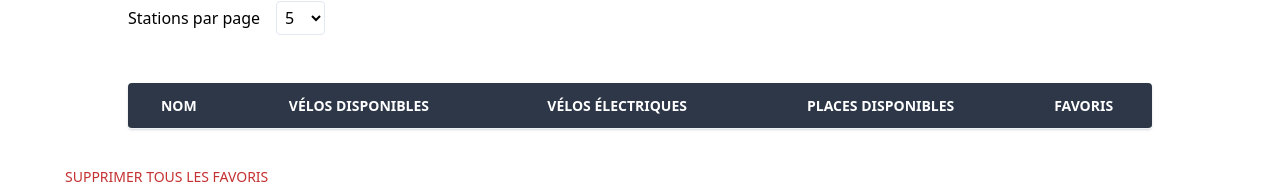
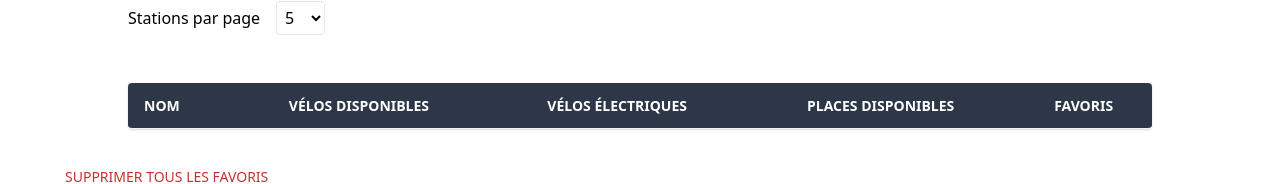
Before and after one commit to oliverrier/challenge-48h, a Vue app in the folder v3watcher/: page /favorite-list in a window 1280 px wide. Shown: the part 215-399 px from the top of the page. Built offline with nearby package versions, Linux system fonts and the light colour scheme.

Commit message:
faut le mettre à gauche

```diff
--- a/v3watcher/src/assets/scss/components/_favoriteList.scss
+++ b/v3watcher/src/assets/scss/components/_favoriteList.scss
@@ -4,7 +4,7 @@
     @apply text-5xl text-teal-700 ml-12;
   }
   &-th {
-    @apply text-center py-3 px-4 uppercase font-semibold text-sm;
+    @apply py-3 px-4 uppercase font-semibold text-sm;
   }
   &-tbody {
     @apply text-gray-700;
```
